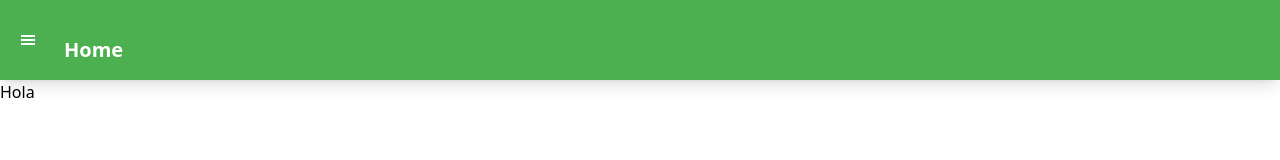
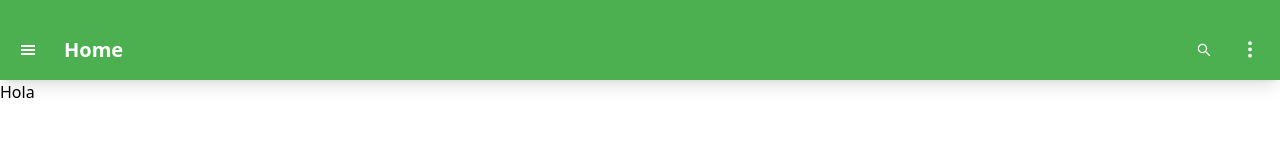
Before and after one commit to No-Country/c10-39-ft-nest-react, a React (Vite) app in the folder client/: page /home in a window 1280 px wide. Shown: the top 160 px of the page. Built offline with nearby package versions, Linux system fonts and the light colour scheme.

Commit message:
fix: layout

```diff
--- a/client/src/Components/Layout.tsx
+++ b/client/src/Components/Layout.tsx
@@ -1,6 +1,9 @@
 import { FC } from "react";
 
 import { GiHamburgerMenu } from "react-icons/gi";
+
+import { GoKebabVertical } from "react-icons/go";
+import { AiOutlineSearch } from "react-icons/ai";
 
 type props = {
   children: React.ReactNode;
@@ -11,13 +14,21 @@ const Layout: FC<props> = ({ children, title }) => {
   return (
     <div>
       <header className="bg-primary flex justify-center shadow-lg fixed w-full h-[80px]">
-        <div className=" gap-7 justify-left flex w-full ml-5 items-center ">
-          <div className="text-white align-middle">
+        <div className=" gap-7 justify-start flex w-full ml-5 items-center pb-5 pt-10 ">
+          <button className="text-white align-middle">
             <GiHamburgerMenu />
-          </div>
-          <h1 className="text-white text-xl w-10/12 pb-5 pt-10 text-left font-semibold">
+          </button>
+          <h1 className="text-white text-xl w-10/12 text-left font-semibold">
             {title}
           </h1>
+        </div>
+        <div className=" gap-7 justify-end flex w-full mr-5 items-center pb-5 pt-10 ">
+          <button className="text-white align-middle">
+            <AiOutlineSearch />
+          </button>
+          <div className="text-white text-xl">
+            <GoKebabVertical></GoKebabVertical>
+          </div>
         </div>
       </header>
       <div className="pt-[80px]"></div>
```
